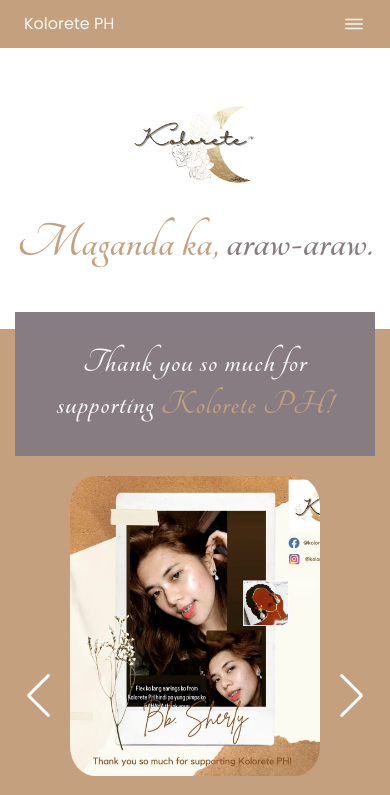
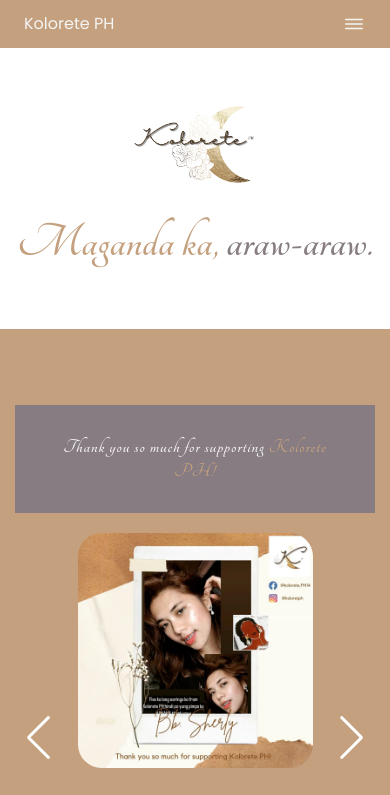
Before and after one commit to KoloretePH/kolorete.ph.github.io, a plain HTML site: page partners.html in a window 390 px wide. Shown: the top 795 px of the page. Drawn offline with nearby package versions, Linux system fonts and the light colour scheme.

Commit message:
update partners.css

```diff
--- a/css/partners.css
+++ b/css/partners.css
@@ -106,6 +106,19 @@
   }
 
   .container {
-  height: 80vh;
+  height: 90vh;
     }
+
+  .testimonial .image {
+  height: 235px;
+  width: 235px;
+    }
+
+  .steps-header h2 {
+    font-size: 20px;
+  }
+
+  .steps-header span {
+    font-size: 20px;
+  }
 }
```
